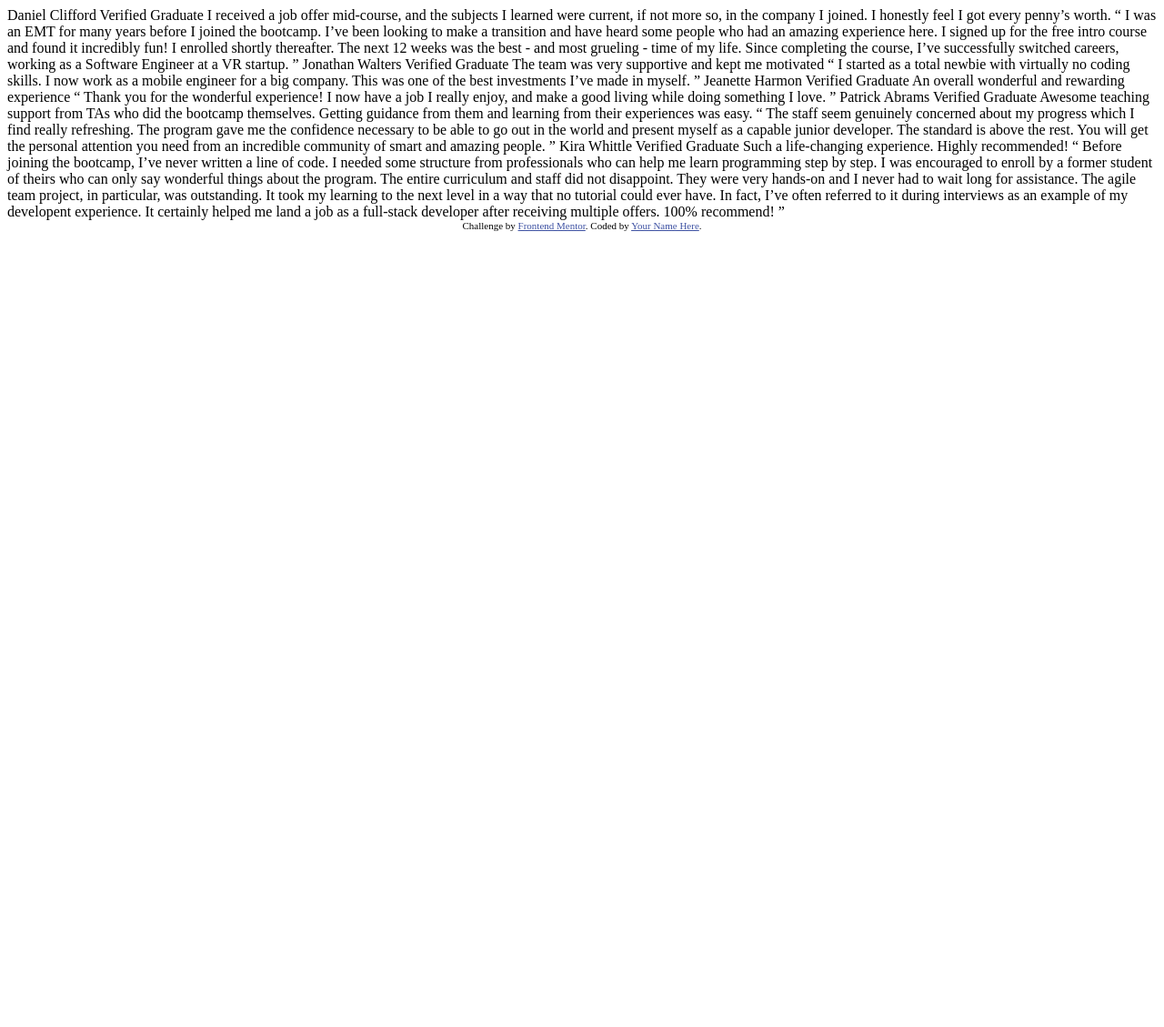
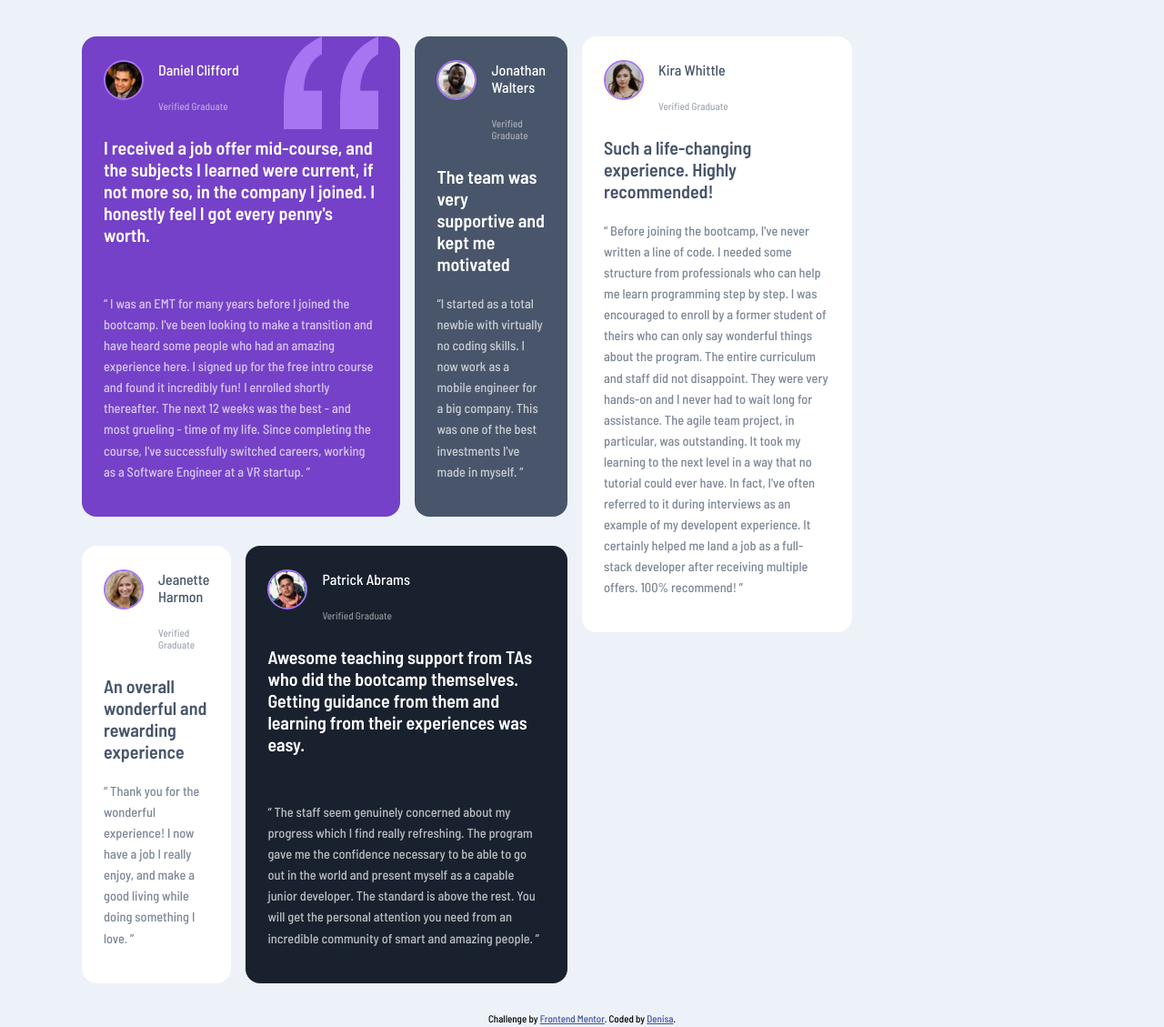
Before and after one commit to DenisaGabrielaMusteata/Testimonials-grid-section-FrontendMentorChallange, a plain HTML site: page testimonials-grid-section-main/index.html in a window 1280 px wide. Shown: the whole page at 91% size. Before the commit the page ends 800 px from the top, so only its background shows below. Drawn offline with Linux system fonts and the light colour scheme.

Commit message:
first-atempt

```diff
--- a/testimonials-grid-section-main/index.html
+++ b/testimonials-grid-section-main/index.html
@@ -2,75 +2,84 @@
 <html lang="en">
 <head>
   <meta charset="UTF-8">
-  <meta name="viewport" content="width=device-width, initial-scale=1.0"> <!-- displays site properly based on user's device -->
-
+  <meta name="viewport" content="width=device-width, initial-scale=1.0">
   <link rel="icon" type="image/png" sizes="32x32" href="./images/favicon-32x32.png">
-
-  <title>Frontend Mentor | [Challenge Name Here]</title>
-
-  <!-- Feel free to remove these styles or customise in your own stylesheet 👍 -->
-  <style>
-    .attribution { font-size: 11px; text-align: center; }
-    .attribution a { color: hsl(228, 45%, 44%); }
-  </style>
+  <link href="https://fonts.googleapis.com/css2?family=Barlow+Semi+Condensed:wght@500;600&display=swap" rel="stylesheet">
+  <link rel="stylesheet" href="styles.css">
+  <title>Frontend Mentor | [Testimonials Grid Section]</title>
 </head>
 <body>
-  Daniel Clifford
-  Verified Graduate
 
-  I received a job offer mid-course, and the subjects I learned were current, if not more so,
-  in the company I joined. I honestly feel I got every penny’s worth.
-
-  “ I was an EMT for many years before I joined the bootcamp. I’ve been looking to make a
+  <main class="main-container">
+    <div class="container">
+      <div class="stacked-cards">
+        <div class="first-card card">
+          <img src="images/image-daniel.jpg" class="image">
+          <h3 class="person-name">Daniel Clifford</h3>
+          <p class="grade">Verified Graduate</p>
+          <p class="impression">I received a job offer mid-course, and the subjects I learned were current, if not more so, in the company I joined. I honestly feel I got every penny's worth.</p>
+          <p class="testimonial">
+            “ I was an EMT for many years before I joined the bootcamp. I've been looking to make a
             transition and have heard some people who had an amazing experience here. I signed up
             for the free intro course and found it incredibly fun! I enrolled shortly thereafter.
             The next 12 weeks was the best - and most grueling - time of my life. Since completing
-  the course, I’ve successfully switched careers, working as a Software Engineer at a VR startup. ”
+            the course, I've successfully switched careers, working as a Software Engineer at a VR startup. ”
+          </p>
+        </div>
 
-  Jonathan Walters
-  Verified Graduate
+        <div class="second-card card">
+          <img src="images/image-jonathan.jpg" class="image">
+          <h3 class="person-name">Jonathan Walters</h3>
+          <p class="grade">Verified Graduate</p>
+          <p class="impression">The team was very supportive and kept me motivated</p>
+          <p class="testimonial">“I started as a total newbie with virtually no coding skills. I now work as a mobile engineer for a big company. This was one of the best investments I've made in myself. ”</p>
+        </div>
+      </div>
 
-  The team was very supportive and kept me motivated
+      <div class="stacked-cards">
+        <div class="third-card card">
+          <img src="images/image-jeanette.jpg" class="image">
+          <h3 class="person-name">Jeanette Harmon</h3>
+          <p class="grade">Verified Graduate</p>
+          <p class="impression">An overall wonderful and rewarding experience</p>
+          <p class="testimonial">  “ Thank you for the wonderful experience! I now have a job I really enjoy, and make a good living
+            while doing something I love. ”</p>
+        </div>
 
-  “ I started as a total newbie with virtually no coding skills. I now work as a mobile engineer
-  for a big company. This was one of the best investments I’ve made in myself. ”
-
-  Jeanette Harmon
-  Verified Graduate
-
-  An overall wonderful and rewarding experience
-
-  “ Thank you for the wonderful experience! I now have a job I really enjoy, and make a good living
-  while doing something I love. ”
-
-  Patrick Abrams
-  Verified Graduate
-
-  Awesome teaching support from TAs who did the bootcamp themselves. Getting guidance from them and
-  learning from their experiences was easy.
-
+        <div class="forth-card card">
+          <img src="images/image-patrick.jpg" class="image">
+          <h3 class="person-name">Patrick Abrams</h3>
+          <p class="grade">Verified Graduate</p>
+          <p class="impression">Awesome teaching support from TAs who did the bootcamp themselves. Getting guidance from them and learning from their experiences was easy.</p>
+          <p class="testimonial">
             “ The staff seem genuinely concerned about my progress which I find really refreshing. The program
             gave me the confidence necessary to be able to go out in the world and present myself as a capable
             junior developer. The standard is above the rest. You will get the personal attention you need from
-  an incredible community of smart and amazing people. ”
+            an incredible community of smart and amazing people. ”</p>
+        </div>
+      </div>
 
-  Kira Whittle
-  Verified Graduate
+    </div>
 
-  Such a life-changing experience. Highly recommended!
-
-  “ Before joining the bootcamp, I’ve never written a line of code. I needed some structure from
+    <div class="fifth-card card">
+      <img src="images/image-kira.jpg" class="image">
+        <h3 class="person-name">Kira Whittle</h3>
+        <p class="grade">Verified Graduate</p>
+        <p class="impression">Such a life-changing experience. Highly recommended!</p>
+        <p class="testimonial">  “ Before joining the bootcamp, I've never written a line of code. I needed some structure from
           professionals who can help me learn programming step by step. I was encouraged to enroll by a former
           student of theirs who can only say wonderful things about the program. The entire curriculum and staff
           did not disappoint. They were very hands-on and I never had to wait long for assistance. The agile team
           project, in particular, was outstanding. It took my learning to the next level in a way that no tutorial
-  could ever have. In fact, I’ve often referred to it during interviews as an example of my developent
+          could ever have. In fact, I've often referred to it during interviews as an example of my developent
           experience. It certainly helped me land a job as a full-stack developer after receiving multiple offers.
-  100% recommend! ”
+          100% recommend! ”</p>
+      </div>
+  </main>
 
   <div class="attribution">
     Challenge by <a href="https://www.frontendmentor.io?ref=challenge" target="_blank">Frontend Mentor</a>.
-    Coded by <a href="#">Your Name Here</a>.
+    Coded by <a href="#">Denisa</a>.
   </div>
 </body>
 </html>
--- /dev/null
+++ b/testimonials-grid-section-main/styles.css
@@ -0,0 +1,126 @@
+.attribution { font-size: 11px; text-align: center; }
+.attribution a { color: hsl(228, 45%, 44%); }
+
+body{
+    font-family: 'Barlow Semi Condensed';
+    font-size: 13px;
+    font-weight: 500;
+    background-color:hsl(210, 46%, 95%);
+}
+
+.main-container{
+    max-width: 1200px;
+    padding: 2rem 1rem;
+    margin: 0 auto;
+    display: grid;
+    grid-template-columns: minmax(0, 1fr) minmax(0, 1fr) 0px;
+    gap: 1rem;
+    align-items: start;
+}
+
+.container{
+    display: flex;
+    flex-direction: column;
+    gap: 2rem;
+    margin-left: 50px;
+}
+
+.stacked-cards {
+    display: flex;
+    flex-direction: column;
+    gap: 1rem;
+    width: 100%;
+}
+
+.container .stacked-cards {
+    flex-direction: row;
+    justify-content: space-between;
+    gap: 1rem;
+}
+
+.card{
+    border-radius: 1rem;
+    padding: 1.5rem;
+    display: grid;
+    grid-template-columns: 50px auto;
+    grid-template-rows: auto auto minmax(auto, 1fr);
+    grid-template-areas:"image name" "image grade" "impression impression" "testimonial testimonial";
+}
+
+.person-name {
+    grid-area: name;
+    margin-top: 3px;
+    margin-left: 10px;
+    font-size: 1rem;
+    font-weight: 500;
+}
+
+.grade {
+    grid-area: grade;
+    margin-left: 10px;
+    margin-top: 8px;
+    font-size: 0.7rem;
+    opacity: 50%;
+}
+
+.impression{
+    grid-area: impression;
+    font-size: 1.25rem;
+    font-weight: 600;
+    margin-top: 1rem;
+    margin-bottom: 10px;
+}
+
+.testimonial{
+    grid-area: testimonial;
+    font-size: 0.9rem;
+    opacity: 70%;
+    line-height: 1.6;
+    margin-top: 10px;
+}
+
+.image{
+    grid-area: image;
+    border-radius: 100%;
+    height: 40px;
+    width: 40px;
+    margin-top: 2px;
+    border: 2px solid hsl(264, 82%, 70%);
+}
+
+.first-card{
+    color: white;
+    background-color: hsl(263, 55%, 52%);
+    background-image: url(images/bg-pattern-quotation.svg);
+    background-repeat: no-repeat;
+    background-position: 90% 0%;
+    grid-area: first-card;
+}
+
+.second-card{
+    grid-area: second-card;
+    color: white;
+    background-color: hsl(217, 19%, 35%);
+    grid-area: second-card;
+
+}
+
+.third-card{
+    color: hsl(217, 19%, 35%);
+    background-color: white;
+    grid-area: third-card;
+}
+
+.forth-card{
+    color: white;
+    background-color: hsl(219, 29%, 14%);
+    grid-area: forth-card;
+}
+
+.fifth-card{
+    color: hsl(217, 19%, 35%);
+    background-color: white;
+    margin-left: auto;
+    margin: 0;
+    width: calc(100% - 335px);
+}
```
Lines whose indentation alone changed are shown as unchanged.
